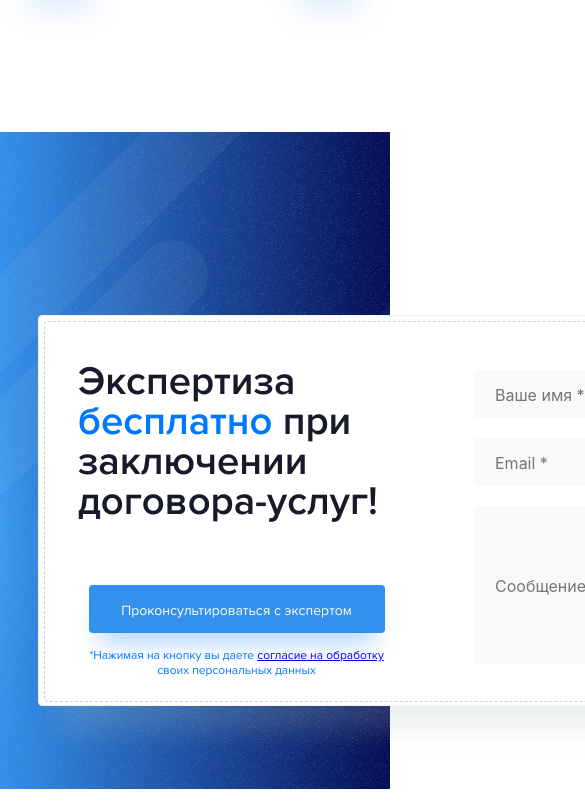
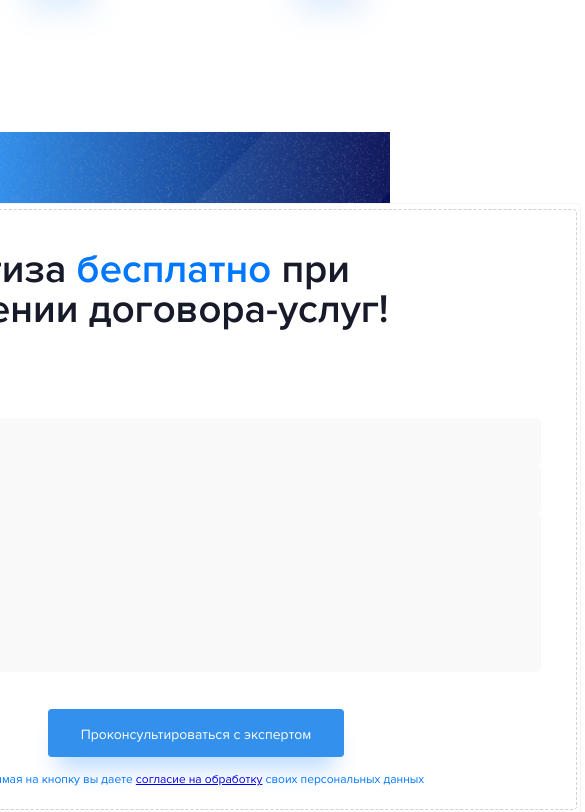
Before and after one commit to Photokub/zalivam-net, a React (Create React App) app: page / in a window 390 px wide. Shown: the part 4725-5537 px from the top of the page, 585 px wide, since content can reach past the window. Before the commit the page ends 5514 px from the top, so only its background shows below. Built offline with nearby package versions, Linux system fonts and the light colour scheme.

Commit message:
Feat: респонсив Ad на брейкпоинте 984px

```diff
--- a/src/components/Ad/Ad.css
+++ b/src/components/Ad/Ad.css
@@ -10,11 +10,11 @@
 }
 
 .ad__wrap {
+  display: flex;
+  flex-direction: row;
   max-width: 1440px;
   padding: 100px 140px 0 140px;
   margin: 0 auto;
-  display: flex;
-  flex-direction: row;
 }
 
 .ad__image {
@@ -34,4 +34,12 @@
   background: rgba(255, 255, 255, 0.5);
   mix-blend-mode: overlay;
   filter: blur(56.5px);
+}
+
+@media screen and (max-width: 984px) {
+  .ad__wrap {
+    flex-direction: column-reverse;
+    align-items: center;
+    padding: 71px 54px 0 54px;
+  }
 }/*# sourceMappingURL=Ad.css.map */
--- a/src/components/Ad/Ad.scss
+++ b/src/components/Ad/Ad.scss
@@ -10,11 +10,11 @@
 }
 
 .ad__wrap {
+    display: flex;
+    flex-direction: row;
     max-width: 1440px;
     padding: 100px 140px 0 140px;
     margin: 0 auto;
-    display: flex;
-    flex-direction: row;
 }
 
 .ad__image {
@@ -35,3 +35,11 @@
     mix-blend-mode: overlay;
     filter: blur(56.5px);
 }
+
+@media screen and (max-width: 984px){
+    .ad__wrap{
+        flex-direction: column-reverse;
+        align-items: center;
+        padding: 71px 54px 0 54px;
+    }
+}
--- a/src/components/AdForm/AdForm.css
+++ b/src/components/AdForm/AdForm.css
@@ -111,4 +111,24 @@
   font-weight: 400;
   line-height: normal;
   font-variant: all-small-caps;
+}
+
+@media screen and (max-width: 984px) {
+  .adFormContainer {
+    height: 100%;
+    margin: 0;
+  }
+  .adForm {
+    display: flex;
+    flex-direction: column;
+  }
+  .adFormInput {
+    width: 100%;
+  }
+  .adFormLegalText {
+    align-self: center;
+  }
+  .adFormBtnContainer {
+    padding: 0 0 20px 0;
+  }
 }/*# sourceMappingURL=AdForm.css.map */
--- a/src/components/AdForm/AdForm.scss
+++ b/src/components/AdForm/AdForm.scss
@@ -12,8 +12,8 @@
 }
 
 .adForm {
-    width:100%;
-    height:100%;
+    width: 100%;
+    height: 100%;
     border: 1px dashed #D2D1D1;
     border-radius: 4px;
     display: grid;
@@ -32,7 +32,7 @@
     line-height: 40px;
 }
 
-.adFormTitle_highlight{
+.adFormTitle_highlight {
     margin: 0;
     color: $text-highlight-color !important;
 }
@@ -118,3 +118,27 @@
     line-height: normal;
     font-variant: all-small-caps;
 }
+
+@media screen and (max-width: 984px) {
+    .adFormContainer{
+        height: 100%;
+        margin: 0;
+    }
+
+    .adForm {
+        display: flex;
+        flex-direction: column;
+    }
+
+    .adFormInput{
+        width: 100%;
+    }
+
+    .adFormLegalText {
+        align-self: center;
+    }
+
+    .adFormBtnContainer{
+        padding: 0 0 20px 0;
+    }
+}
```
Also changed, not shown: 2 other files (tests, documents, lock files or other folders).
